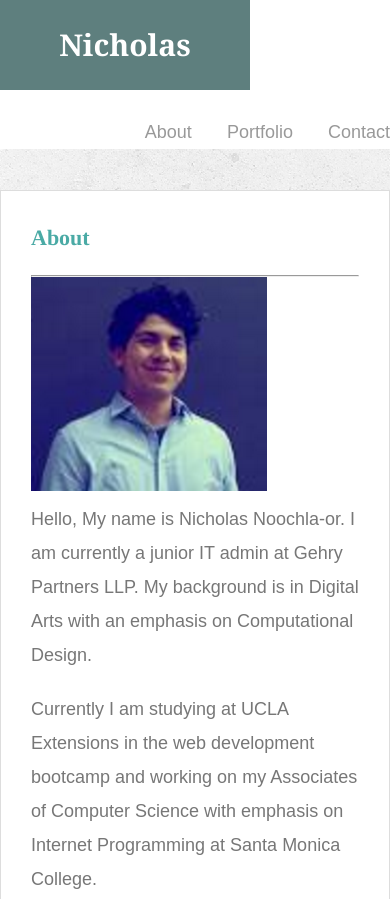
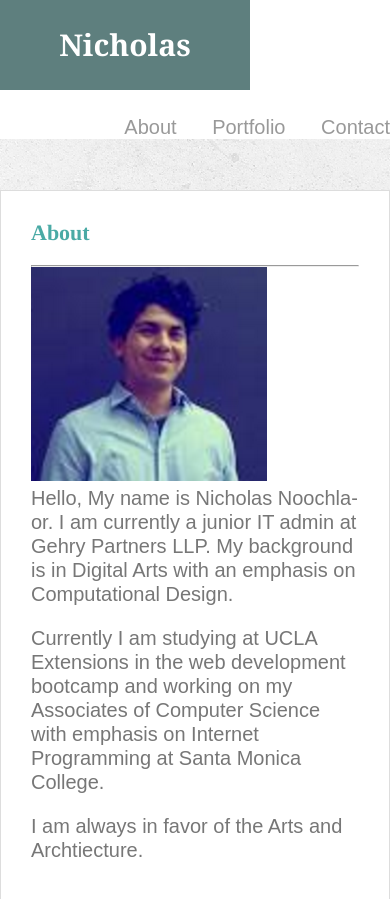
Before and after one commit to FlintSable/Basic-Portfolio-MediaQ, a plain HTML site: page index.html in a window 390 px wide. Shown: the top 899 px of the page. Drawn offline with Linux system fonts and the light colour scheme.

Commit message:
Changing name of project

```diff
--- a/assets/css/style.css
+++ b/assets/css/style.css
@@ -68,6 +68,89 @@ a:hover {
 
 br {
     clear: both;
+}
+
+/*general mobile*/
+@media only screen and (max-width: 425px){
+
+    body {
+        font-family: 'Arial', 'Helvetica Neue', Helvetica, sans-serif;
+        font-size: 20px;
+        color: #777;
+        line-height: 24px;
+        background: url("../images/concrete_seamless.png");
+    }
+    * {
+        box-sizing: border-box;
+    }
+
+    .container {
+        clear: both;
+        margin: 0 auto;
+        width: 100%;
+        max-width: 426px;
+    }
+
+    h1,
+    h2,
+    h3,
+    p {
+        margin-bottom: 20px;
+    }
+
+    p:last-chlid {
+        margin-bottom: 0;
+    }
+
+    h1,
+    h2,
+    h3 {
+        font-family: 'Georgeia', Times, 'Times New Roman', serif;
+        color: #4aaaa5;
+        font-weight: 700;
+    }
+
+    h1 {
+        padding-bottom: 20px;
+        font-size: 30px;
+        line-height: 49px;
+        border-bottom: 3px solid #ddd;
+    }
+
+    h1,
+    h2 {
+        font-size: 22px;
+    }
+
+    ul {}
+
+    li {
+        display: inline;
+    }
+
+
+    a {
+        text-decoration: none;
+    }
+
+    a:hover {
+        text-decoration: none;
+        color: #003366;
+    }
+
+    br {
+        clear: both;
+    }
+}
+
+/*general tablet*/
+@media only screen and (min-width: 425px) and ( max-width: 768px) {
+
+}
+
+/*general laptop*/
+@media only screen and (min-width: 768px) {
+
 }
 
 
--- a/index.html
+++ b/index.html
@@ -3,6 +3,7 @@
 
 <head>
     <meta charset="UTF-8">
+    <meta name="viewport" content="width=device-width" />
     <link rel="stylesheet" type="text/css" href="assets/css/reset.css" />
     <link rel="stylesheet" type="text/css" href="assets/css/style.css" />
     <title>Index</title>
```
